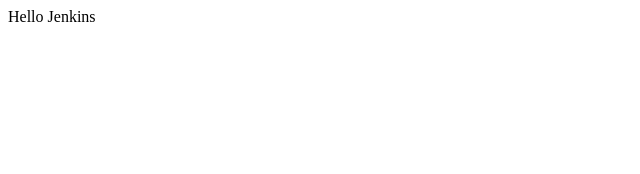
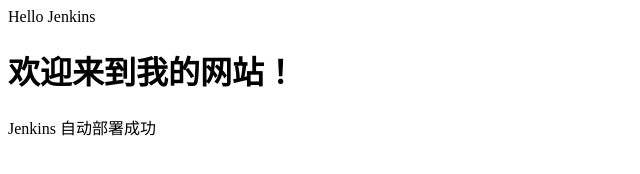
Before and after one commit to 2609452938g-dev/demo, a plain HTML site: page index.html in a window 1280 px wide. Shown: the whole page, without its empty margins (0-640 px from the left). Drawn offline with Linux system fonts and the light colour scheme.

Commit message:
Update index.html

```diff
--- a/index.html
+++ b/index.html
@@ -1 +1,11 @@
 Hello Jenkins
+<!DOCTYPE html>
+<html>
+<head>
+    <title>我的网站</title>
+</head>
+<body>
+    <h1>欢迎来到我的网站！</h1>
+    <p>Jenkins 自动部署成功</p>
+</body>
+</html>
```
